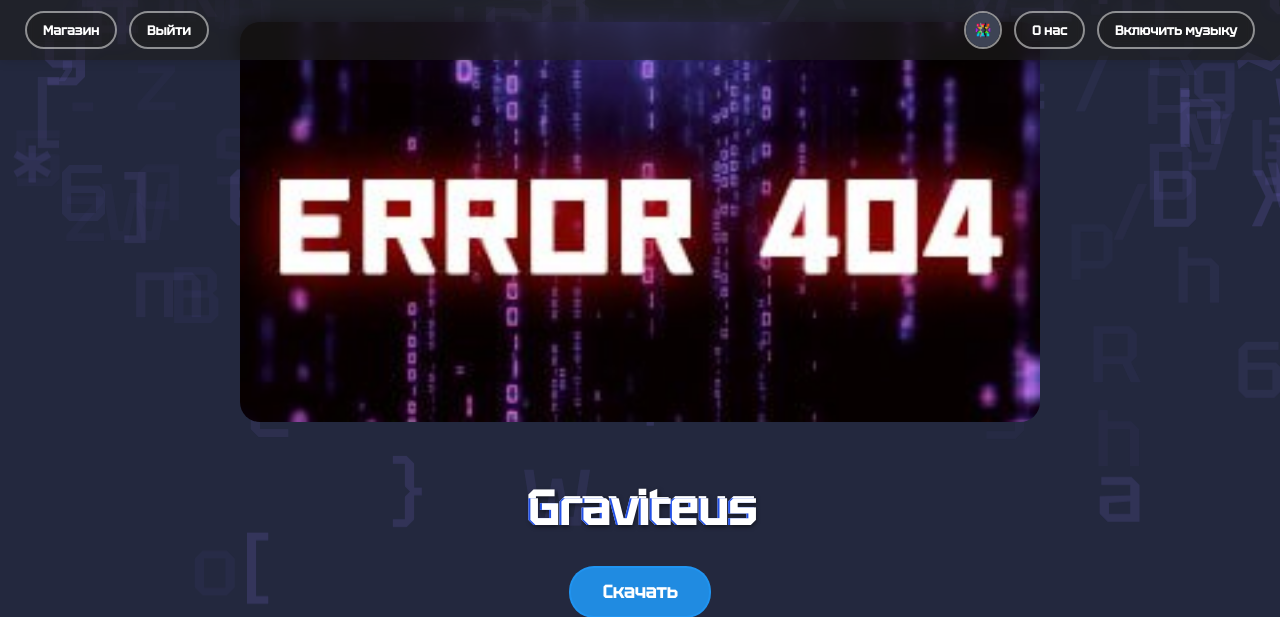
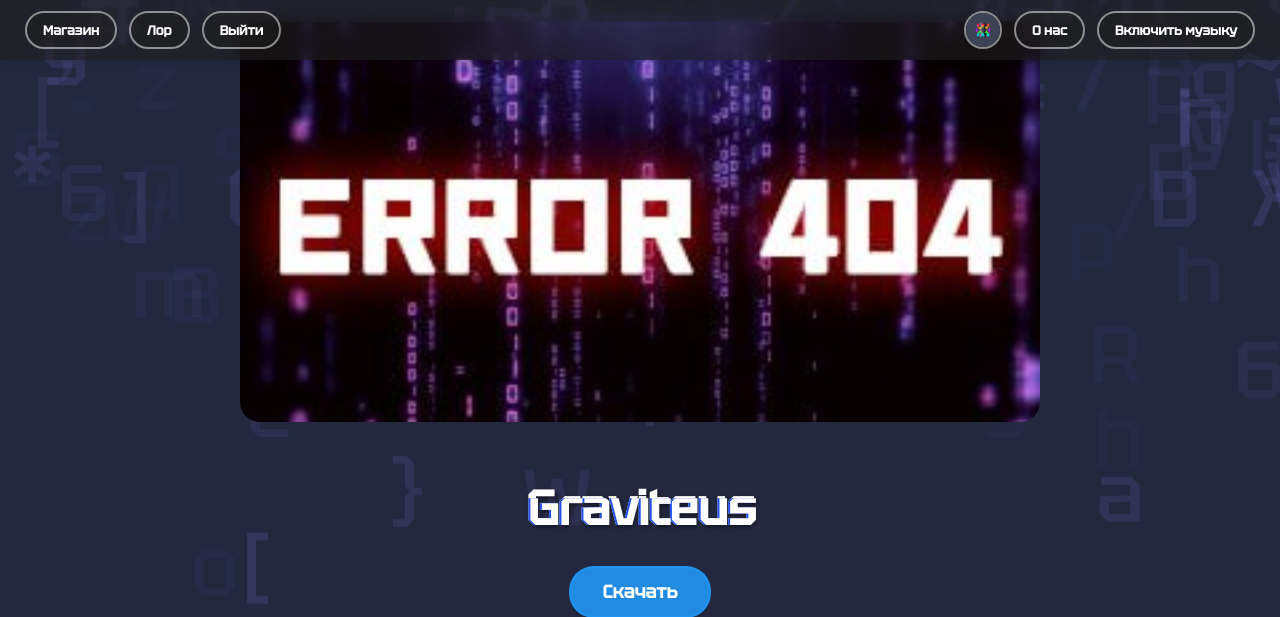
Before and after one commit to TyLeNishe/Graviteus_WEB, a Django app: page / in a window 1280 px wide. Shown: the top 617 px of the page. Run offline with Django 5.2, Linux system fonts and the light colour scheme; the visitor is signed in with stand-in values (Sample User, id 1).

Commit message:
лор кнопка

```diff
--- a/graviteus_website/graviapps/templates/home.html
+++ b/graviteus_website/graviapps/templates/home.html
@@ -31,6 +31,7 @@
             <a href="{% url 'login' %}" class="btn btn-outline btn-sm">Войти</a>
             {% else %}
             <a href="{% url 'shop' %}" class="btn btn-outline btn-sm">Магазин</a>
+            <a href="{% url 'lor' %}" class="btn btn-outline btn-sm">Лор</a>
             <form action="{% url 'logout' %}" method="post" style="display: inline;">
                 {% csrf_token %}
                 <button type="submit" class="btn btn-outline btn-sm">Выйти</button>
```
